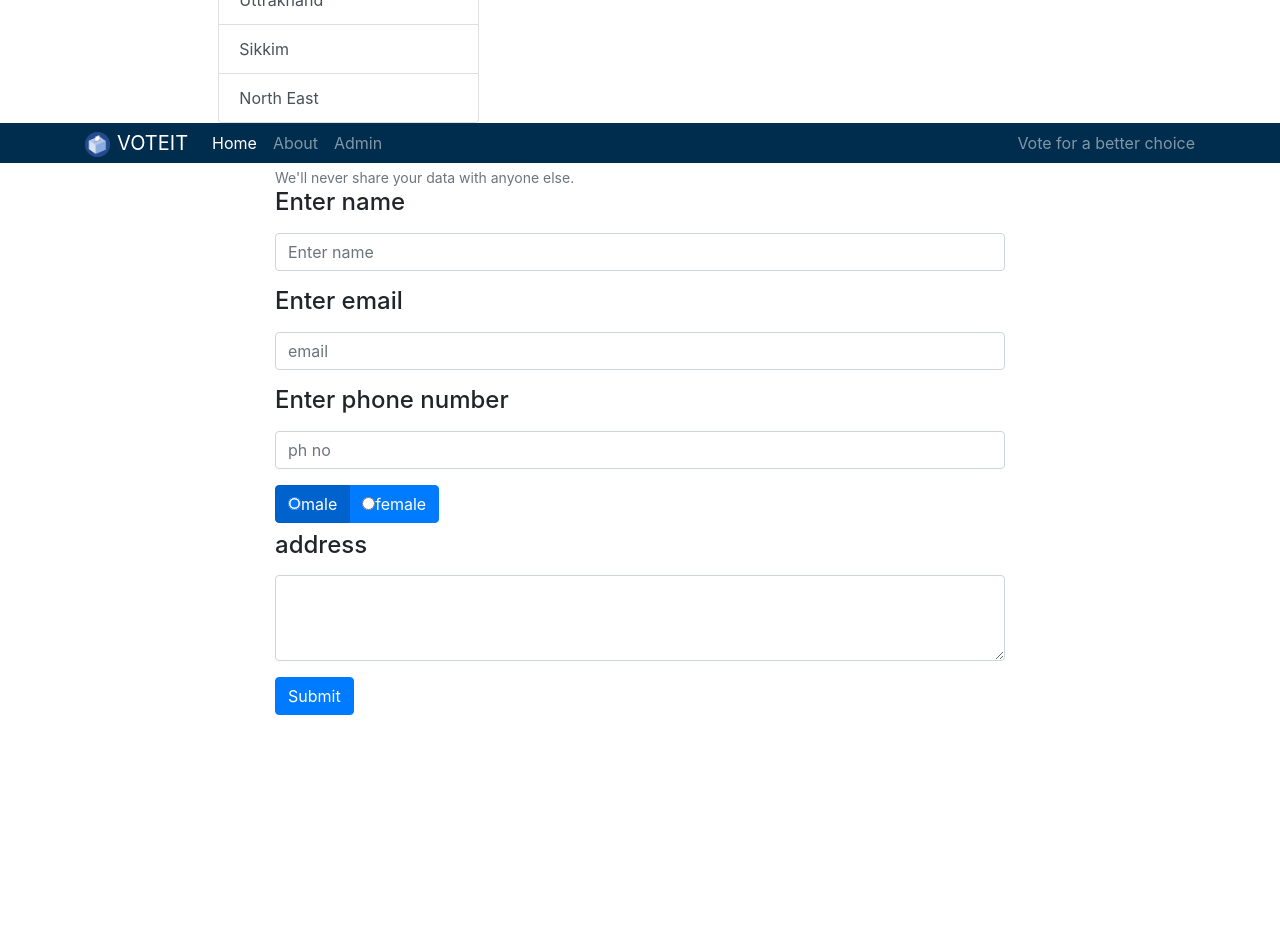
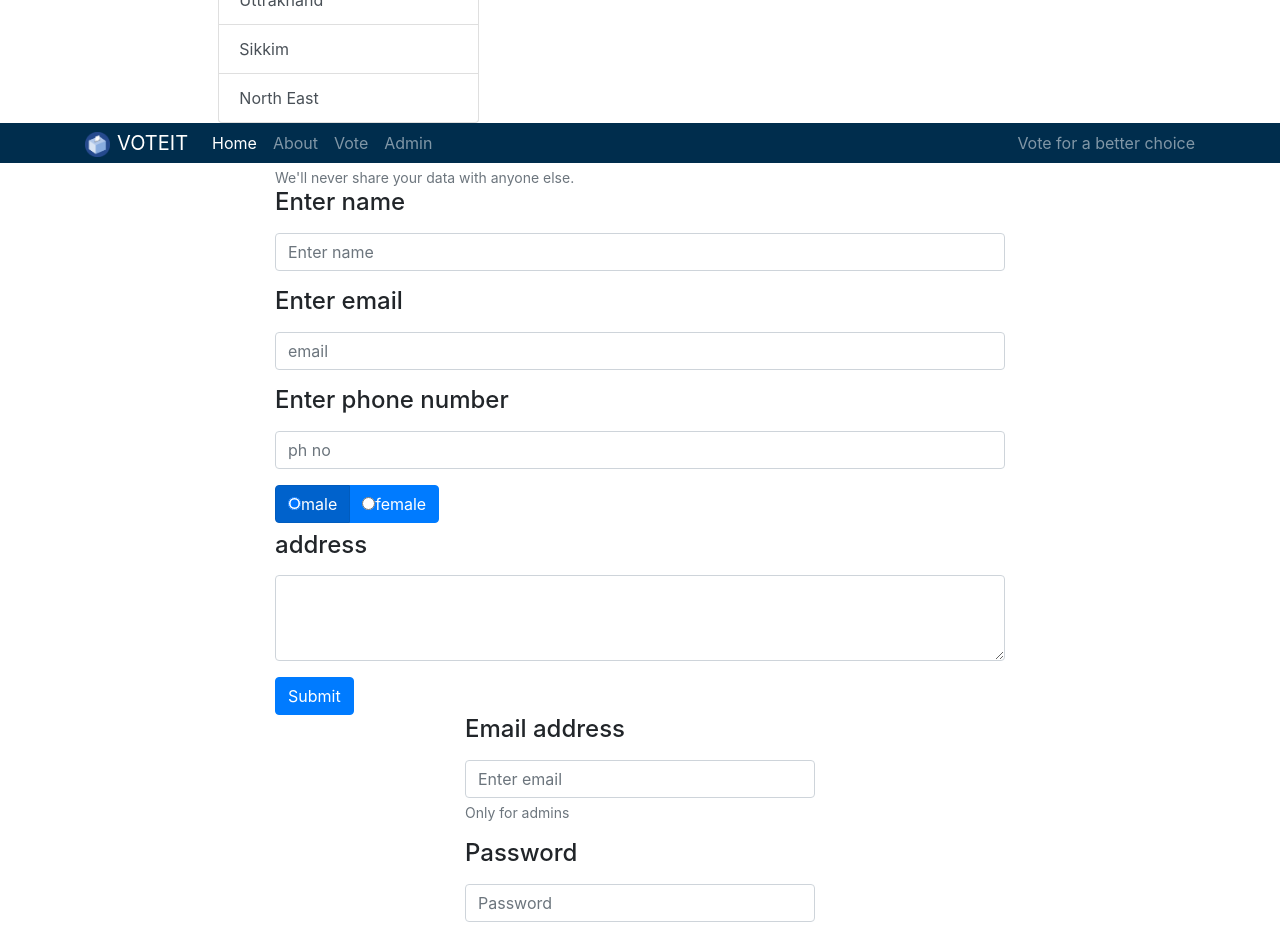
Before and after one commit to kishorenadiger/Blockchain-based-e-voting, an Angular app in the folder front end/voteit/: page / in a window 1280 px wide. Shown: the part 1860-2796 px from the top of the page. Before the commit the page ends 2575 px from the top, so only its background shows below. Built offline with nearby package versions, Linux system fonts and the light colour scheme.

Commit message:
added new admin component

```diff
--- a/front end/voteit/src/app/app.component.html
+++ b/front end/voteit/src/app/app.component.html
@@ -4,7 +4,8 @@
 <app-body></app-body>
 <app-foot></app-foot>
  <app-wtv></app-wtv>
+<app-onclkarmy></app-onclkarmy>
  <app-onclknri></app-onclknri>
-<app-onclkarmy></app-onclkarmy>
 <app-getinfoarmy></app-getinfoarmy>
+<app-adminlogin></app-adminlogin>
 <!-- <router-outlet></router-outlet> -->
--- a/front end/voteit/src/app/app.module.ts
+++ b/front end/voteit/src/app/app.module.ts
@@ -10,6 +10,7 @@ import { WtvComponent } from './components/wtv/wtv.component';
 import { GetinfoarmyComponent } from './components/getinfoarmy/getinfoarmy.component';
 import { OnclkarmyComponent } from './components/onclkarmy/onclkarmy.component';
 import { OnclknriComponent } from './components/onclknri/onclknri.component';
+import { AdminloginComponent } from './components/adminlogin/adminlogin.component';
 
 @NgModule({
   declarations: [
@@ -21,6 +22,7 @@ import { OnclknriComponent } from './components/onclknri/onclknri.component';
     GetinfoarmyComponent,
     OnclkarmyComponent,
     OnclknriComponent,
+    AdminloginComponent,
   ],
   imports: [
     BrowserModule,
--- /dev/null
+++ b/front end/voteit/src/app/components/adminlogin/adminlogin.component.html
@@ -0,0 +1,24 @@
+<div class="container">
+   <div class="row">
+     <div class="col-sm-4">
+
+     </div>
+     <div class="col-sm-4">
+        <form>
+            <div class="form-group">
+              <label for="exampleInputEmail1"><h4>Email address</h4></label>
+              <input type="email" class="form-control" id="exampleInputEmail1" aria-describedby="emailHelp" placeholder="Enter email">
+              <small id="emailHelp" class="form-text text-muted">Only for admins</small>
+            </div>
+            <div class="form-group">
+              <label for="exampleInputPassword1"><h4>Password</h4></label>
+              <input type="password" class="form-control" id="exampleInputPassword1" placeholder="Password">
+            </div>
+            <button type="submit" class="btn btn-primary">Submit</button>
+          </form>
+      </div>
+      <div class="col-sm-4">
+
+        </div>
+   </div>
+</div>
--- /dev/null
+++ b/front end/voteit/src/app/components/adminlogin/adminlogin.component.ts
@@ -0,0 +1,15 @@
+import { Component, OnInit } from '@angular/core';
+
+@Component({
+  selector: 'app-adminlogin',
+  templateUrl: './adminlogin.component.html',
+  styleUrls: ['./adminlogin.component.scss']
+})
+export class AdminloginComponent implements OnInit {
+
+  constructor() { }
+
+  ngOnInit() {
+  }
+
+}
--- a/front end/voteit/src/app/components/header/header.component.html
+++ b/front end/voteit/src/app/components/header/header.component.html
@@ -13,6 +13,9 @@
       <li class="nav-item">
         <a class="nav-link" href="#">About</a>
       </li>
+      <li class="nav-item">
+          <a class="nav-link" href="#">Vote</a>
+        </li>
       <li class="nav-item">
         <a class="nav-link" href="#">Admin</a>
       </li>
```
Also changed, not shown: front end/voteit/src/app/components/adminlogin/adminlogin.component.scss (added), 1 other file (tests, documents, lock files or other folders).
